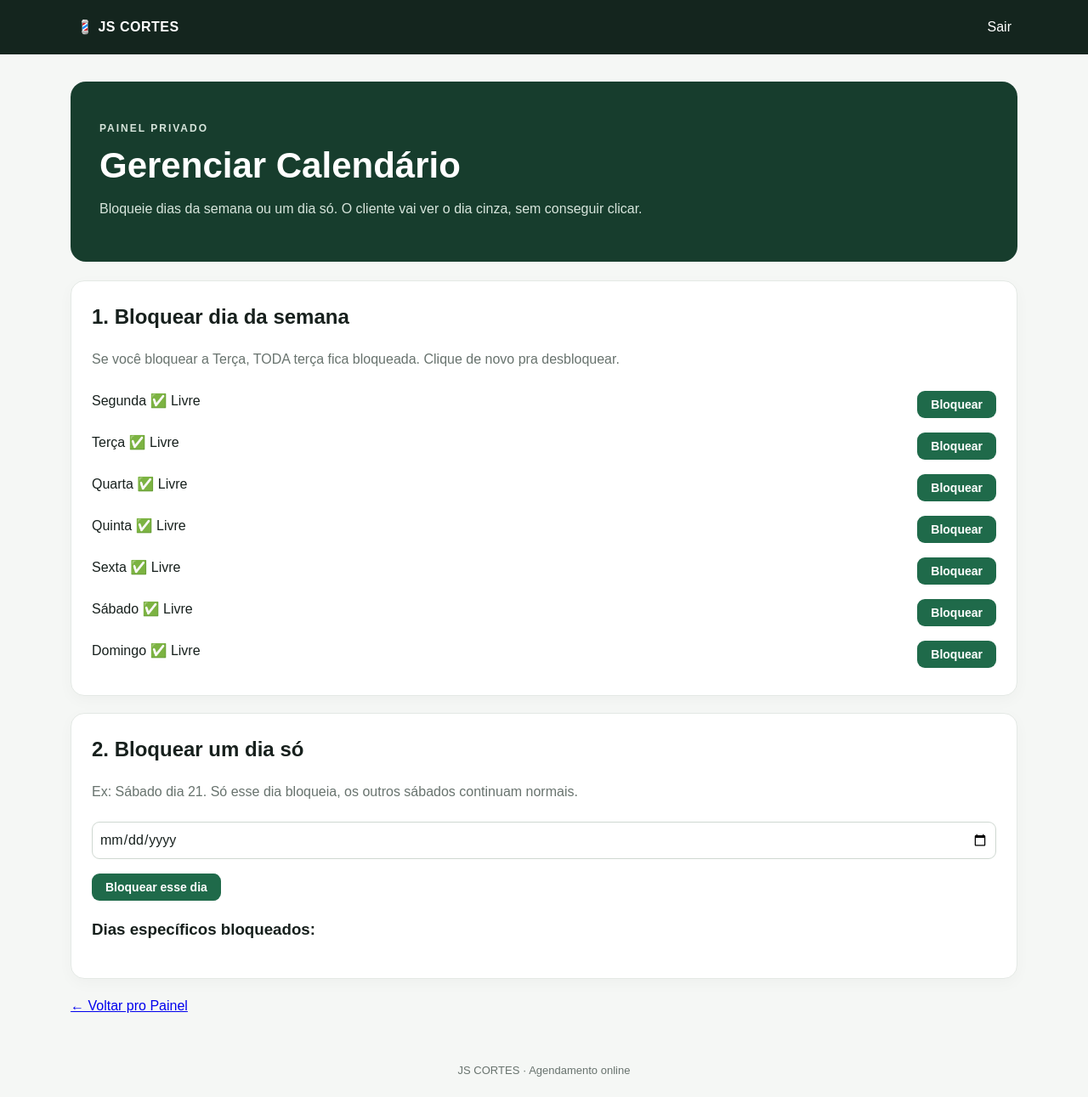
After one commit to johns001960/JS_CORTES, a Flask app: page /admin/calendario in a window 1280 px wide. The commit adds this page. Shown: the whole page at 85% size. Run offline with Flask 3, Linux system fonts and the light colour scheme; a user stored in the database is signed in; data that the repository does not hold is empty.

Commit message:
bloqueio de dias pelo admin

```diff
--- a/app.py
+++ b/app.py
@@ -63,6 +63,12 @@ def init_db():
 
 
         WHERE status != 'Cancelado';
+        CREATE TABLE IF NOT EXISTS blocked_days (
+    id INTEGER PRIMARY KEY,
+    date TEXT,
+    weekday INTEGER,
+    reason TEXT
+);
         """)
         for name in ["Pix", "Dinheiro", "Cartão"]:
                 con.execute("INSERT OR IGNORE INTO payment_methods (name, active) VALUES (?, 1)", (name,))
@@ -106,6 +112,14 @@ def available_times():
         datetime.strptime(day, "%Y-%m-%d")
     except ValueError:
         return {"times": []}
+            # TRAVA DO CALENDARIO - se o dia estiver bloqueado, nao mostra nenhum horario
+    try:
+        _wd = datetime.strptime(day, "%Y-%m-%d").weekday()
+    except:
+        _wd = -1
+    with db() as con:
+        if con.execute("SELECT id FROM blocked_days WHERE date=? OR weekday=?", (day, _wd)).fetchone():
+            return {"times": []}
     with db() as con:
         booked = con.execute("""
             SELECT appointment_time FROM appointments
@@ -131,6 +145,17 @@ def book():
     if not valid_date(day):
         flash("Escolha uma data válida, a partir de hoje.")
         return redirect(url_for("home"))
+            # TRAVA DO CALENDARIO - se o dia estiver bloqueado, nao deixa agendar
+    try:
+        from datetime import datetime as _dt
+        _weekday = _dt.strptime(day, "%Y-%m-%d").weekday()
+    except:
+        _weekday = -1
+    with db() as con:
+        _blocked = con.execute("SELECT id FROM blocked_days WHERE date=? OR weekday=?", (day, _weekday)).fetchone()
+        if _blocked:
+            flash("Esse dia esta bloqueado. Escolha outra data!")
+            return redirect(url_for("home"))
     with db() as con:
         service = con.execute("SELECT id, price FROM services WHERE id=? AND active=1", (service_id,)).fetchone()
         if not service:
@@ -201,6 +226,39 @@ def dashboard():
                            day_total=day_total, week_total=week_total, month_total=month_total,
                            history_all=history_all, show_all=show_all,
                            today=today.isoformat(),search=search, date_filter=date_filter)
+
+@app.route("/admin/calendario", methods=["GET", "POST"])
+@admin_required
+def admin_calendar():
+    with db() as con:
+        if request.method == "POST":
+            action = request.form.get("action")
+            if action == "weekday":
+                weekday = request.form.get("weekday")
+                if weekday is not None and weekday != "":
+                    weekday = int(weekday)
+                    exists = con.execute("SELECT id FROM blocked_days WHERE weekday=?", (weekday,)).fetchone()
+                    if exists:
+                        con.execute("DELETE FROM blocked_days WHERE weekday=?", (weekday,))
+                        flash("Dia da semana desbloqueado!")
+                    else:
+                        con.execute("INSERT INTO blocked_days (weekday) VALUES (?)", (weekday,))
+                        flash("Dia da semana bloqueado!")
+            elif action == "date":
+                date_value = request.form.get("date")
+                if date_value:
+                    exists = con.execute("SELECT id FROM blocked_days WHERE date=?", (date_value,)).fetchone()
+                    if not exists:
+                        con.execute("INSERT INTO blocked_days (date) VALUES (?)", (date_value,))
+                        flash("Dia bloqueado!")
+            elif action == "delete":
+                block_id = request.form.get("block_id")
+                con.execute("DELETE FROM blocked_days WHERE id=?", (block_id,))
+                flash("Bloqueio removido!")
+            con.commit()
+            return redirect(url_for("admin_calendar"))
+        blocked = con.execute("SELECT * FROM blocked_days ORDER BY date, weekday").fetchall()
+    return render_template("admin_calendar.html", blocked=blocked)
 
 @app.route("/admin/agendamento/<int:appointment_id>/editar", methods=["GET", "POST"])
 @admin_required
--- a/templates/admin.html
+++ b/templates/admin.html
@@ -3,6 +3,7 @@
 <div class="stats"><div class="stat"><span>Recebido hoje</span><strong>R$ {{'%.2f'|format(day_total)}}</strong></div>
 <div class="stat"><span>Recebido nesta semana</span><strong>R$ {{'%.2f'|format(week_total)}}</strong></div>
 <div class="stat"><span>Recebido neste mês</span><strong>R$ {{'%.2f'|format(month_total)}}</strong></div></div>
+<p style="margin:12px 0;"><a href="/admin/calendario" style="display:inline-block; padding:10px 18px; background:#111; color:#fff; border-radius:8px; text-decoration:none; font-weight:bold;">📅 Gerenciar Calendário - Bloquear dias</a></p>
 <section class="panel"><h2>Agendamentos</h2><p class="muted">Você pode editar os dados, reagendar, trocar o cliente, concluir, cancelar ou excluir um agendamento.</p>
 <form method="get" action="/admin" style="display:flex; gap:8px; margin:12px 0; flex-wrap:wrap;">
   <input name="q" value="{{ search }}" placeholder="Pesquisar por nome ou telefone..." style="flex:1; padding:8px;">
--- /dev/null
+++ b/templates/admin_calendar.html
@@ -0,0 +1,33 @@
+{% extends "base.html" %}{% block title %}Calendário · JS CORTES{% endblock %}{% block content %}
+<section class="hero"><p class="eyebrow">PAINEL PRIVADO</p><h1>Gerenciar Calendário</h1><p>Bloqueie dias da semana ou um dia só. O cliente vai ver o dia cinza, sem conseguir clicar.</p></section>
+<section class="panel"><h2>1. Bloquear dia da semana</h2><p class="muted">Se você bloquear a Terça, TODA terça fica bloqueada. Clique de novo pra desbloquear.</p>
+{% set dias = [(0,'Segunda'),(1,'Terça'),(2,'Quarta'),(3,'Quinta'),(4,'Sexta'),(5,'Sábado'),(6,'Domingo')] %}
+{% for num, nome in dias %}
+  {% set bloqueado = false %}
+  {% for b in blocked %}{% if b.weekday == num %}{% set bloqueado = true %}{% endif %}{% endfor %}
+  <form method="post" style="display:flex; gap:8px; align-items:center; margin:8px 0;">
+    <input type="hidden" name="action" value="weekday">
+    <input type="hidden" name="weekday" value="{{ num }}">
+    <span style="flex:1;">{{ nome }} {% if bloqueado %}🔒 Bloqueado{% else %}✅ Livre{% endif %}</span>
+    <button type="submit" style="padding:8px 16px;">{% if bloqueado %}Desbloquear{% else %}Bloquear{% endif %}</button>
+  </form>
+{% endfor %}
+</section>
+<section class="panel"><h2>2. Bloquear um dia só</h2><p class="muted">Ex: Sábado dia 21. Só esse dia bloqueia, os outros sábados continuam normais.</p>
+<form method="post" style="display:flex; gap:8px; flex-wrap:wrap;">
+  <input type="hidden" name="action" value="date">
+  <input type="date" name="date" required style="padding:8px;">
+  <button type="submit" style="padding:8px 16px;">Bloquear esse dia</button>
+</form>
+<h3 style="margin-top:20px;">Dias específicos bloqueados:</h3>
+{% for b in blocked %}{% if b.date %}
+<form method="post" style="display:flex; gap:8px; align-items:center; margin:6px 0;">
+  <input type="hidden" name="action" value="delete">
+  <input type="hidden" name="block_id" value="{{ b.id }}">
+  <span style="flex:1;">📅 {{ b.date }} - Bloqueado</span>
+  <button type="submit" style="padding:6px 12px;">Desbloquear / Apagar</button>
+</form>
+{% endif %}{% endfor %}
+</section>
+<p style="margin:16px 0;"><a href="/admin">← Voltar pro Painel</a></p>
+{% endblock %}
--- a/templates/booking.html
+++ b/templates/booking.html
@@ -10,9 +10,9 @@
 <button>Confirmar agendamento</button></form></section>
 <script>
 const day=document.getElementById('day'),time=document.getElementById('time');
-flatpickr(day,{allowInput:true,clickOpens:true,locale:"pt",dateFormat:"Y-m-d",altInput:true,altFormat:"d/m/Y",minDate:"today",disable:[function(d){return d.getDay()===0;}],onChange:async function(s,ds){
+flatpickr(day,{allowInput:true,clickOpens:true,locale:"pt",dateFormat:"Y-m-d",altInput:true,altFormat:"d/m/Y",minDate:"today",onChange:async function(s,ds){
 if(!ds) return;
-if(new Date(ds+'T12:00:00').getDay()===0){alert('Domingo não trabalhamos. Escolha outro dia!');day.value='';time.disabled=true;time.innerHTML='<option value="">Escolha primeiro a data</option>';return;}
+
 time.disabled=true;time.innerHTML='<option>Carregando...</option>';
 const r=await fetch('/horarios?date='+encodeURIComponent(ds));const d=await r.json();time.innerHTML='';
 if(!d.times.length){time.innerHTML='<option value="">Nenhum horário disponível</option>';}
```
Also changed, not shown: js_cortes.db.
